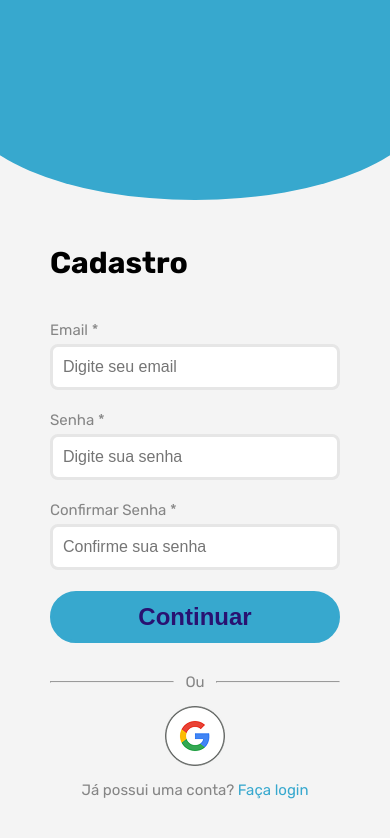
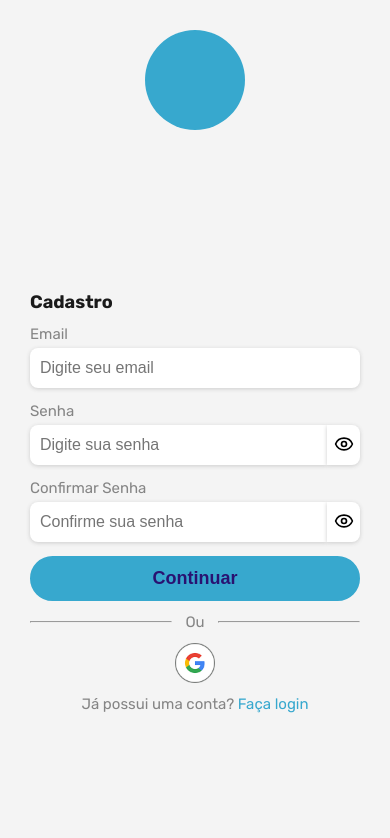
Before and after one commit to BraionDLucca/Arkiv, a React (Vite) app: page /register in a window 390 px wide. Shown: the top 838 px of the page. Built offline with nearby package versions, Linux system fonts and the light colour scheme.

Commit message:
Botão mostrar/esconder senha, mudanças de layout.

```diff
--- a/src/pages/Login.jsx
+++ b/src/pages/Login.jsx
@@ -7,13 +7,15 @@ export default function Login() {
 
     const navigate = useNavigate();
 
+    const [mostrarSenha, setMostrarSenha] = useState(false)
+
     const [formData, setFormData] = useState({
         email: "",
         senha: "",
     });
 
-    const [error, setError] = useState(""); // para mostrar mensagens de erro
-    const [success, setSuccess] = useState(""); // mensagem de sucesso
+    const [error, setError] = useState(""); // mensagens de erro
+    const [success, setSuccess] = useState(""); // mensagens de sucesso
 
     const handleChange = (e) => {
         setFormData({ ...formData, [e.target.name]: e.target.value });
@@ -24,13 +26,15 @@ export default function Login() {
         setError("");
         setSuccess("");
 
-        // Validação mínima
+        // Validação campos obrigatórios
         if (!formData.email || !formData.senha) {
             setError("Preencha todos os campos obrigatórios.");
             return;
         }
 
+        /* Envio do formulário */
         try {
+
             const res = await fetch(`${apiUrl}auth/login`, {
                 method: "POST",
                 headers: { "Content-Type": "application/json" },
@@ -39,15 +43,16 @@ export default function Login() {
 
             const data = await res.json();
 
-            if (res.ok) {
+            if (!res.ok) {
 
-                setSuccess("Login realizado com sucesso! Redirecionando...")
-                setTimeout(() => navigate("/"), 1500); // redireciona para a home
+                setError("Email ou senha incorretos.")
+                console.error("Erro: ", data.erro)
+            }
 
-            } else {
+            setSuccess("Login realizado com sucesso! Redirecionando...")
 
-                setError(data.erro || "Email ou senha incorretos.")
-            }
+            // redireciona para a página inicial após 1,5s
+            setTimeout(() => navigate("/"), 1500);
 
         } catch (err) {
 
@@ -56,7 +61,19 @@ export default function Login() {
         }
     };
 
+    /* Mostrar/Esconder senha */
+    function handleMostrarSenha() {
+
+        if (mostrarSenha) {
+            setMostrarSenha(false)
+
+        } else {
+            setMostrarSenha(true)
+        }
+    }
+
     return (
+
         <main className="register-container">
 
             <div className="circle-wrapper">
@@ -76,33 +93,60 @@ export default function Login() {
                     <h1>Login</h1>
 
                     {/* Mensagens de erro e sucesso */}
-                    {error && <p style={{ color: "red" }}>{error}</p>}
-                    {success && <p style={{ color: "green" }}>{success}</p>}
+                    {error && <p className="error-msg">{error}</p>}
+                    {success && <p className="success-msg">{success}</p>}
 
                     <div className="reg-form-item">
-                        <label>Email *</label> <br />
+
+                        <label>Email</label> <br />
                         <input type="email" name="email" placeholder="Digite seu email" onChange={handleChange} required /> <br /> <br />
+
                     </div>
 
-                    <div className="reg-form-item">
-                        <label>Senha *</label> <br />
-                        <input type="password" name="senha" placeholder="Digite sua senha" onChange={handleChange} required /> <br /> <br />
+                    <div className="reg-form-item senha-input">
+
+                        <label>Senha</label> <br />
+
+                        {/* Campo de senha */}
+                        <input type={mostrarSenha ? "text" : "password"} name="senha" className="senha-input"
+                            placeholder="Digite sua senha" onChange={handleChange} required />
+
+                        {/* Botão mostrar/esconder senha */}
+                        {mostrarSenha ?
+
+                            <button type="button" className="mostrar-senha-btn" onClick={() => handleMostrarSenha()}>
+                                <img src="/esconderSenha.svg" alt="Esconder senha"></img>
+                            </button>
+
+                            :
+
+                            <button type="button" className="mostrar-senha-btn" onClick={() => handleMostrarSenha()}>
+                                <img src="/mostrarSenha.svg" alt="Mostrar senha"></img>
+                            </button>
+
+                        }
+                        <br /> <br />
+
                     </div>
 
                     <button type="submit">Continuar</button>
 
                     <div className="divide">
+
                         <hr className="divide-hr" />
                         <p className="divide-text">Ou</p>
                         <hr className="divide-hr" />
+
                     </div>
 
                     <div className="google-login">
+
                         <img src="./public/Google.png" alt="Continuar com Google" className="google-icon" />
                     </div>
 
                     <p className="login-text">
-                        Não possui uma conta? <button type="button" className="swap-form-btn" onClick={() => navigate("/register")}>Cadastre-se</button>
+                        Não possui uma conta? <button type="button" className="swap-form-btn"
+                            onClick={() => navigate("/register")}>Cadastre-se</button>
                     </p>
 
                 </form>
--- a/src/pages/Register.jsx
+++ b/src/pages/Register.jsx
@@ -6,6 +6,10 @@ import { useNavigate } from "react-router-dom";
 export default function Register() {
 
     const navigate = useNavigate()
+
+    const [mostrarSenha, setMostrarSenha] = useState(false)
+    const [mostrarConfirmarSenha, setMostrarConfirmarSenha] = useState(false)
+
 
     const [formData, setFormData] = useState({
         email: "",
@@ -29,19 +33,21 @@ export default function Register() {
         setError(""); // limpa erro anterior
         setSuccess("") // limpa sucesso anterior
 
-        // Validação de senha
+        // Validação de "confirmar senha"
         if (formData.senha !== confirmSenha) {
             setError("As senhas não coincidem!")
             return
         }
 
-        // Validação mínima de senha (8 caracteres)
+        // Validação de senha (8 caracteres)
         if (formData.senha.length < 8) {
             setError("A senha precisa ter no mínimo 8 caracteres.")
             return
         }
 
+        /* Envio do formulário */
         try {
+
             const res = await fetch(`${apiUrl}/auth/register`, {
                 method: "POST",
                 headers: { "Content-Type": "application/json" },
@@ -50,21 +56,47 @@ export default function Register() {
 
             const data = await res.json();
 
-            if (res.ok) {
-                setSuccess("Cadastro realizado com sucesso! Redirecionando para login...")
-                setTimeout(() => navigate("/login"), 1500); // redireciona após 1,5s
-            } else {
-                // Erro retornado do backend
-                setError(data.erro || "Ocorreu um erro ao cadastrar.")
+            if (!res.ok) {
+
+                setError("Ocorreu um erro ao cadastrar.")
+                console.error("Erro: ", data.erro)
             }
+
+            setSuccess("Cadastro realizado com sucesso! Redirecionando para login...")
+
+            // redireciona após 1,5s
+            setTimeout(() => navigate("/login"), 1500);
+
         } catch (err) {
+
             console.error(err);
             setError("Erro ao conectar com o servidor.")
         }
     }
 
+    /* Mostrar/Esconder senha */
+    function handleMostrarSenha() {
+
+        if (mostrarSenha) {
+            setMostrarSenha(false)
+
+        } else {
+            setMostrarSenha(true)
+        }
+    }
+
+    function handleMostrarConfirmarSenha() {
+
+        if (mostrarConfirmarSenha) {
+            setMostrarConfirmarSenha(false)
+
+        } else {
+            setMostrarConfirmarSenha(true)
+        }
+    }
 
     return (
+
         <main className="register-container">
 
             <div className="circle-wrapper">
@@ -78,41 +110,91 @@ export default function Register() {
             <div className="form-container">
 
                 <form className="reg-form" onSubmit={handleSubmit}>
+
                     <h1>Cadastro</h1>
 
                     {/* Mensagens de erro e sucesso */}
-                    {error && <p style={{ color: "red" }}>{error}</p>}
-                    {success && <p style={{ color: "green" }}>{success}</p>}
+                    {error && <p className="error-msg">{error}</p>}
+                    {success && <p className="success-msg">{success}</p>}
 
                     <div className="reg-form-item">
-                        <label>Email *</label> <br />
+
+                        <label>Email</label> <br />
                         <input type="email" name="email" placeholder="Digite seu email" onChange={handleChange} required /> <br /> <br />
+
                     </div>
 
                     <div className="reg-form-item">
-                        <label>Senha *</label> <br />
-                        <input type="password" name="senha" placeholder="Digite sua senha" onChange={handleChange} required /> <br /> <br />
+
+                        <label>Senha</label> <br />
+
+                        {/* Campo de senha */}
+                        <input type={mostrarSenha ? "text" : "password"} name="senha"
+                            className="senha-input" placeholder="Digite sua senha" onChange={handleChange} required />
+
+                        {/* Botão mostrar/esconder senha */}
+                        {mostrarSenha ?
+
+                            <button type="button" className="mostrar-senha-btn" onClick={() => handleMostrarSenha()}>
+                                <img src="/esconderSenha.svg" alt="Esconder senha"></img>
+                            </button>
+
+                            :
+
+                            <button type="button" className="mostrar-senha-btn" onClick={() => handleMostrarSenha()}>
+                                <img src="/mostrarSenha.svg" alt="Mostrar senha"></img>
+                            </button>
+
+                        }
+                        <br /> <br />
+
                     </div>
 
                     <div className="reg-form-item">
-                        <label>Confirmar Senha *</label> <br />
-                        <input type="password" placeholder="Confirme sua senha" value={confirmSenha} onChange={handleConfirmChange} required /> <br /> <br />
+
+                        <label>Confirmar Senha</label> <br />
+
+                        {/* Campo de confirmar senha */}
+                        <input type={mostrarConfirmarSenha ? "text" : "password"} placeholder="Confirme sua senha"
+                            className="senha-input" value={confirmSenha} onChange={handleConfirmChange} required />
+
+                        {/* Botão mostrar/esconder senha */}
+                        {mostrarConfirmarSenha ?
+
+                            <button type="button" className="mostrar-senha-btn" onClick={() => handleMostrarConfirmarSenha()}>
+                                <img src="/esconderSenha.svg" alt="Esconder senha"></img>
+                            </button>
+
+                            :
+
+                            <button type="button" className="mostrar-senha-btn" onClick={() => handleMostrarConfirmarSenha()}>
+                                <img src="/mostrarSenha.svg" alt="Mostrar senha"></img>
+                            </button>
+
+                        }
+
+                        <br /> <br />
+
                     </div>
 
                     <button type="submit">Continuar</button>
 
                     <div className="divide">
+
                         <hr className="divide-hr" />
                         <p className="divide-text">Ou</p>
                         <hr className="divide-hr" />
+
                     </div>
 
                     <div className="google-login">
+
                         <img src="./public/Google.png" alt="Continuar com Google" className="google-icon" />
                     </div>
 
                     <p className="login-text">
-                        Já possui uma conta? <button type="button" className="swap-form-btn" onClick={() => navigate("/login")}>Faça login</button>
+                        Já possui uma conta? <button type="button" className="swap-form-btn"
+                            onClick={() => navigate("/login")}>Faça login</button>
                     </p>
 
                 </form>
--- a/src/pages/RegisterLogin.css
+++ b/src/pages/RegisterLogin.css
@@ -19,6 +19,9 @@
 
 .circle-wrapper {
     min-width: 50%;
+    display: flex;
+    align-items: center;
+    justify-content: center;
 }
 
 .circle .arkiv-animated {
@@ -36,12 +39,10 @@
 }
 
 .reg-form {
-    padding: 40px 50px 40px 50px;
+    padding: 40px 50px;
     border-radius: 30px;
     width: 100%;
     max-width: 500px;
-    height: 100%;
-    max-height: 635px;
     display: flex;
     flex-direction: column;
     gap: 15px;
@@ -49,27 +50,55 @@
 }
 
 .reg-form h1 {
-    color: black;
-    margin-bottom: 25px;
+    color: var(--font-color);
+}
+
+.error-msg {
+    color: rgb(255, 21, 21);
+}
+
+.success-msg {
+    color: rgb(21, 255, 21);
 }
 
 .reg-form-item {
-    height: 75px;
+    height: 65px;
 }
 
 .reg-form-item input {
     height: 40px;
     width: 100%;
     border-radius: 8px;
-    border: 3px solid var(--gray-light);
+    border: none;
+    box-shadow: 0px 1px 4px var(--gray);
     padding: 20px 0px 20px 10px;
     font-size: 16px;
     margin-top: 5px;
 }
 
+input.senha-input {
+    background-color: var(--bg-light);
+    width: 90%;
+    float: left;
+    border-top-right-radius: 0px;
+    border-bottom-right-radius: 0px;
+}
+
+.mostrar-senha-btn {
+    background-color: var(--bg-light);
+    width: 10%;
+    height: 40px;
+    margin-top: 5px;
+    border-top-right-radius: 8px;
+    border-bottom-right-radius: 8px;
+    border: none;
+    box-shadow: 0px 1px 4px var(--gray);
+    cursor: pointer;
+}
+
 .reg-form button[type=submit] {
     width: 100%;
-    font-size: 24px;
+    font-size: 1.6rem;
     font-weight: bold;
     background-color: var(--secondary-color);
     color: var(--primary-color);
@@ -134,54 +163,61 @@
     }
 
     .circle-wrapper{
-        width: 120%;
-        height: 30%;
+        width: 100%;
+        margin: 30px;
     }
 
     .circle {
-        height: 300px;
-        width: 100%;
-        border-radius: 0% 0% 100% 100%;
-    }
-
-    .circle .arkiv-animated {
-        max-height: 15vh;
-        min-width: 5vh;
-        margin: 30px;
+        height: 150px;
+        width: 150px;
+        border-radius: 100%;
     }
 
     .form-container {
         width: 75%;
-        height: 100%;
     }
 
     .reg-form {
         width: 100%;
         box-shadow: none;
         max-width: 600px;
-    }
-}
-
-@media (max-width: 768px) {
-
-    .circle {
-        height: 260px;
-        width: 100%;
+        padding: 0px 50px;
     }
 }
 
 @media (max-width: 530px) {
 
-    .circle-wrapper {
-        width: 120%;
+    .circle {
+        height: 100px;
+        width: 100px;
     }
 
-    .circle {
-        height: 200px;
+    .arkiv-animated {
+        height: 70px;
+    }
 
+    .reg-form {
+        gap: 12px;
+        padding: 0px 30px;
+    }
+
+    .reg-form h1 {
+        font-size: 1.2rem;
+    }
+
+    .reg-form button[type=submit] {
+        font-size: 1.2rem;
     }
 
     .form-container {
         width: 100%;
     }
+
+    .divide {
+        margin-top: 0px;
+    }
+
+    .google-icon {
+        height: 40px;
+    }
 }
```
Also changed, not shown: public/esconderSenha.svg (added), public/mostrarSenha.svg (added).
